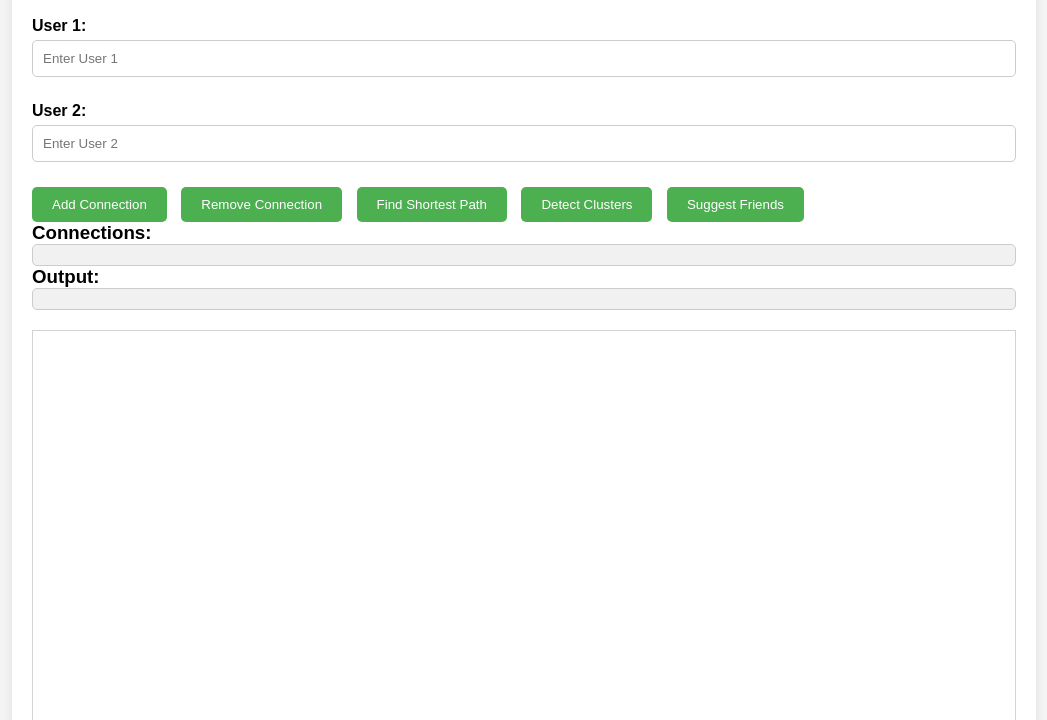
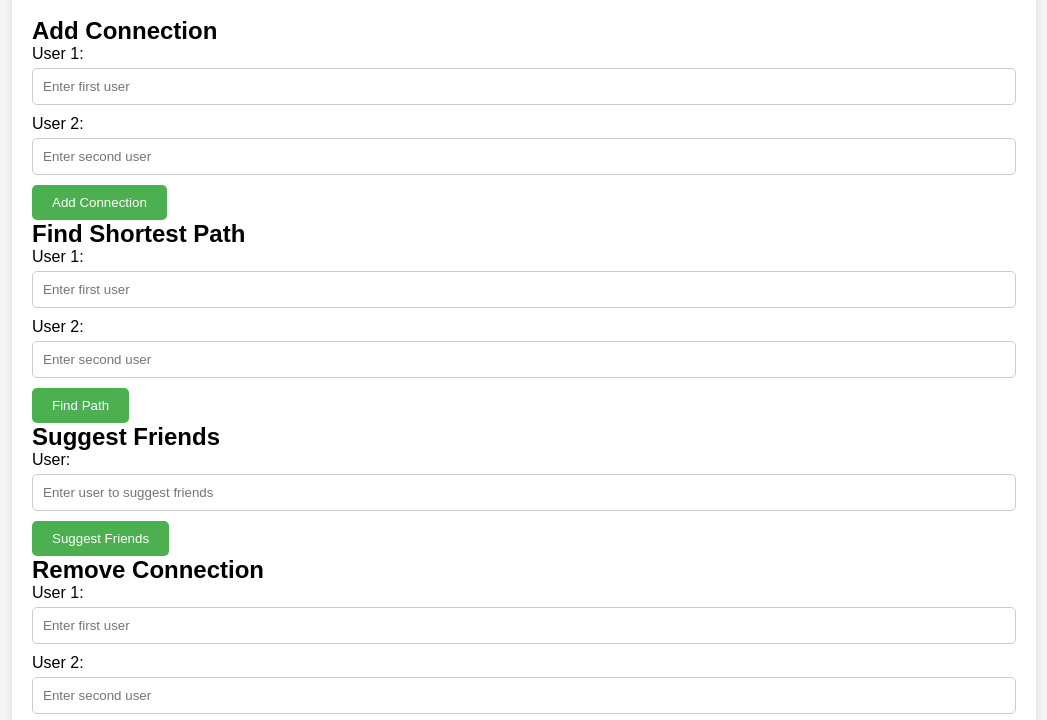
Before and after one commit to Prakashraj2878/social-network-analyzer, a plain HTML site: page index.html in a window 1280 px wide. Shown: the part 80-800 px from the top of the page, without its empty margins (116-1163 px from the left). Drawn offline with nearby package versions, Linux system fonts and the light colour scheme.

Commit message:
Update index.html

```diff
--- a/index.html
+++ b/index.html
@@ -5,32 +5,59 @@
     <meta name="viewport" content="width=device-width, initial-scale=1.0">
     <title>Social Network Analyzer</title>
     <link rel="stylesheet" href="style.css">
+    <script src="https://cdnjs.cloudflare.com/ajax/libs/vis/4.21.0/vis.min.js"></script>
 </head>
 <body>
     <div class="container">
         <h1>Social Network Analyzer</h1>
-        <div class="form-group">
-            <label for="user1"><b>User 1:</b></label>
-            <input type="text" id="user1" placeholder="Enter User 1">
-        </div>
-        <div class="form-group">
-            <label for="user2"><b>User 2:</b></label>
-            <input type="text" id="user2" placeholder="Enter User 2">
-        </div>
-        <button id="addConnectionBtn">Add Connection</button>
-        <button id="removeConnectionBtn">Remove Connection</button>
-        <button id="findPathBtn">Find Shortest Path</button>
-        <button id="detectClustersBtn">Detect Clusters</button>
-        <button id="suggestFriendsBtn">Suggest Friends</button>
-        <h3>Connections:</h3>
+        <form id="addConnectionForm">
+            <h2>Add Connection</h2>
+            <label for="user1">User 1:</label>
+            <input type="text" id="user1" placeholder="Enter first user" required>
+            <br>
+            <label for="user2">User 2:</label>
+            <input type="text" id="user2" placeholder="Enter second user" required>
+            <br>
+            <button type="button" id="addConnectionBtn">Add Connection</button>
+        </form>
+        <form id="findPathForm">
+            <h2>Find Shortest Path</h2>
+            <label for="user1">User 1:</label>
+            <input type="text" id="user1" placeholder="Enter first user" required>
+            <br>
+            <label for="user2">User 2:</label>
+            <input type="text" id="user2" placeholder="Enter second user" required>
+            <br>
+            <button type="button" id="findPathBtn">Find Path</button>
+        </form>
+        <form id="suggestFriendsForm">
+            <h2>Suggest Friends</h2>
+            <label for="user1">User:</label>
+            <input type="text" id="user1" placeholder="Enter user to suggest friends" required>
+            <br>
+            <button type="button" id="suggestFriendsBtn">Suggest Friends</button>
+        </form>
+        <form id="removeConnectionForm">
+            <h2>Remove Connection</h2>
+            <label for="user1">User 1:</label>
+            <input type="text" id="user1" placeholder="Enter first user" required>
+            <br>
+            <label for="user2">User 2:</label>
+            <input type="text" id="user2" placeholder="Enter second user" required>
+            <br>
+            <button type="button" id="removeConnectionBtn">Remove Connection</button>
+        </form>
+        <h2>Detect Clusters</h2>
+        <button type="button" id="detectClustersBtn">Detect Clusters</button>
+        <h2>Connections</h2>
         <pre id="connections"></pre>
-
-        <h3>Output:</h3>
-        <pre id="output"></pre>
+        <h2>Output</h2>
+        <div id="output"></div>
+        <h2>Network Visualization</h2>
         <div id="network"></div>
     </div>
-    <script src="https://unpkg.com/vis-network/standalone/umd/vis-network.min.js"></script>
 
+    <!-- JavaScript -->
     <script src="script.js"></script>
 </body>
 </html>
```
